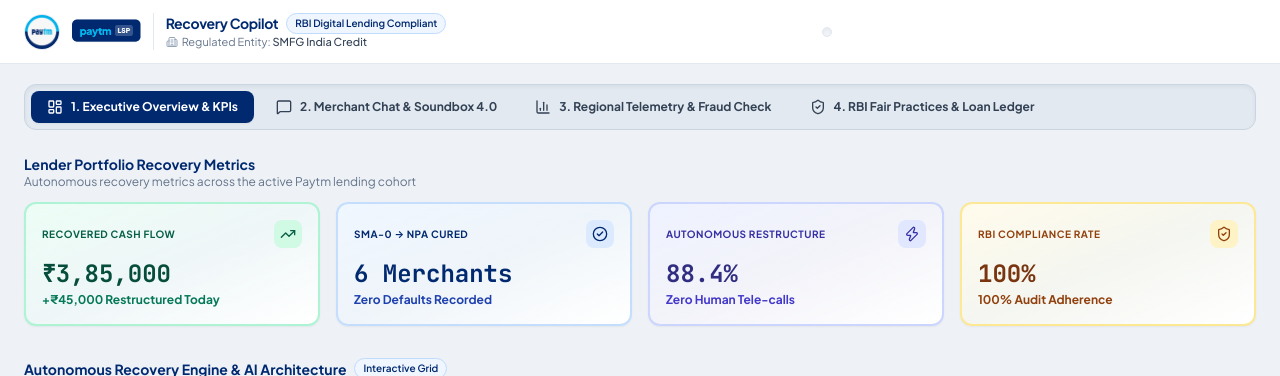
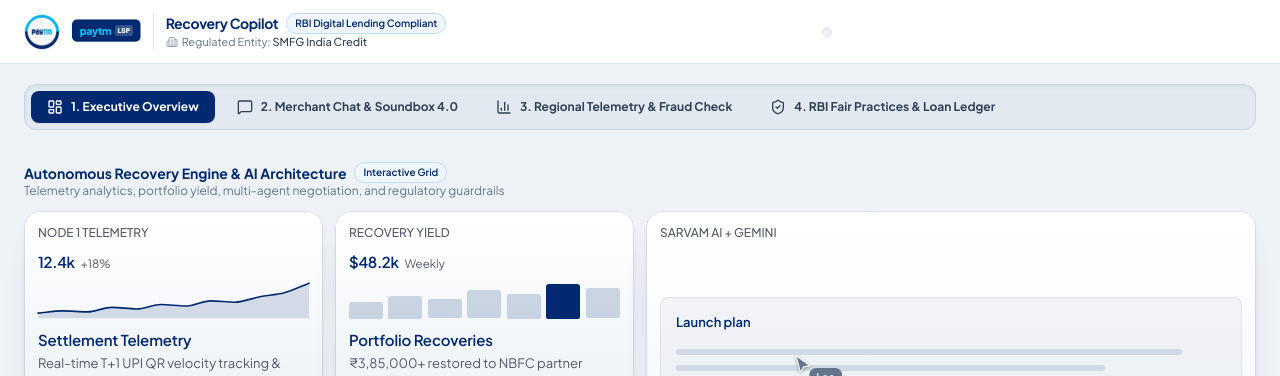
Before and after one commit to Avyay-n/paytm-hackathon, a React (Vite) app in the folder frontend/: page / in a window 1280 px wide. Shown: the top 376 px of the page. Built offline with nearby package versions, Linux system fonts and the light colour scheme; no server answers.

Commit message:
refactor(ui): remove redundant KPI cards row to streamline Executive Overview

```diff
--- a/frontend/src/App.tsx
+++ b/frontend/src/App.tsx
@@ -428,7 +428,7 @@ export const App: React.FC = () => {
             }`}
           >
             <LayoutDashboard className="h-4 w-4" />
-            <span>1. Executive Overview & KPIs</span>
+            <span>1. Executive Overview</span>
           </button>
 
           <button
@@ -469,93 +469,10 @@ export const App: React.FC = () => {
         </div>
 
         {/* ========================================================================= */}
-        {/* TAB 1: EXECUTIVE OVERVIEW & KPIS */}
+        {/* TAB 1: EXECUTIVE OVERVIEW */}
         {/* ========================================================================= */}
         {activeTab === 'OVERVIEW' && (
           <div className="space-y-6">
-            {/* 4 Clean Metric Cards */}
-            <div>
-              <div className="mb-3">
-                <h3 className="text-sm font-bold text-[#002970]">Lender Portfolio Recovery Metrics</h3>
-                <p className="text-xs text-slate-500">Autonomous recovery metrics across the active Paytm lending cohort</p>
-              </div>
-
-              <div className="grid grid-cols-1 md:grid-cols-4 gap-4">
-                <SpotlightCard className="p-4 bg-gradient-to-br from-emerald-50 via-teal-50/40 to-white border-2 border-emerald-200/90 shadow-sm">
-                  <div className="flex items-center justify-between">
-                    <span className="text-[10px] uppercase font-bold text-emerald-800 tracking-wider">
-                      Recovered Cash Flow
-                    </span>
-                    <div className="p-1.5 rounded-lg bg-emerald-100 text-emerald-800">
-                      <TrendingUp className="h-4 w-4" />
-                    </div>
-                  </div>
-                  <div className="mt-2 text-2xl font-extrabold text-emerald-900">
-                    <AnimatedCounter
-                      value={isCured ? 430000 : 385000}
-                      isCurrency={true}
-                      prefix="₹"
-                      duration={1000}
-                    />
-                  </div>
-                  <span className="text-xs text-emerald-700 font-bold mt-0.5 block">
-                    +₹45,000 Restructured Today
-                  </span>
-                </SpotlightCard>
-
-                <SpotlightCard className="p-4 bg-gradient-to-br from-blue-50 via-sky-50/40 to-white border-2 border-blue-200/90 shadow-sm">
-                  <div className="flex items-center justify-between">
-                    <span className="text-[10px] uppercase font-bold text-[#002970] tracking-wider">
-                      SMA-0 &rarr; NPA Cured
-                    </span>
-                    <div className="p-1.5 rounded-lg bg-blue-100 text-[#002970]">
-                      <CheckCircle2 className="h-4 w-4" />
-                    </div>
-                  </div>
-                  <div className="mt-2 text-2xl font-extrabold text-[#002970]">
-                    <AnimatedCounter value={isCured ? 7 : 6} suffix=" Merchants" duration={800} />
-                  </div>
-                  <span className="text-xs text-blue-800 font-bold mt-0.5 block">
-                    Zero Defaults Recorded
-                  </span>
-                </SpotlightCard>
-
-                <SpotlightCard className="p-4 bg-gradient-to-br from-indigo-50 via-purple-50/40 to-white border-2 border-indigo-200/90 shadow-sm">
-                  <div className="flex items-center justify-between">
-                    <span className="text-[10px] uppercase font-bold text-indigo-800 tracking-wider">
-                      Autonomous Restructure
-                    </span>
-                    <div className="p-1.5 rounded-lg bg-indigo-100 text-indigo-800">
-                      <Zap className="h-4 w-4" />
-                    </div>
-                  </div>
-                  <div className="mt-2 text-2xl font-extrabold text-indigo-900">
-                    <AnimatedCounter value={88.4} decimals={1} suffix="%" duration={1000} />
-                  </div>
-                  <span className="text-xs text-indigo-700 font-bold mt-0.5 block">
-                    Zero Human Tele-calls
-                  </span>
-                </SpotlightCard>
-
-                <SpotlightCard className="p-4 bg-gradient-to-br from-amber-50 via-yellow-50/40 to-white border-2 border-amber-200/90 shadow-sm">
-                  <div className="flex items-center justify-between">
-                    <span className="text-[10px] uppercase font-bold text-amber-800 tracking-wider">
-                      RBI Compliance Rate
-                    </span>
-                    <div className="p-1.5 rounded-lg bg-amber-100 text-amber-800">
-                      <ShieldCheck className="h-4 w-4" />
-                    </div>
-                  </div>
-                  <div className="mt-2 text-2xl font-extrabold text-amber-900">
-                    <AnimatedCounter value={100} suffix="%" duration={600} />
-                  </div>
-                  <span className="text-xs text-amber-800 font-bold mt-0.5 block">
-                    100% Audit Adherence
-                  </span>
-                </SpotlightCard>
-              </div>
-            </div>
-
             {/* Quick Action & Soundbox Trigger Card */}
             {currentMerchant && currentLoan && (
               <div className="grid grid-cols-1 md:grid-cols-2 gap-5">
```
